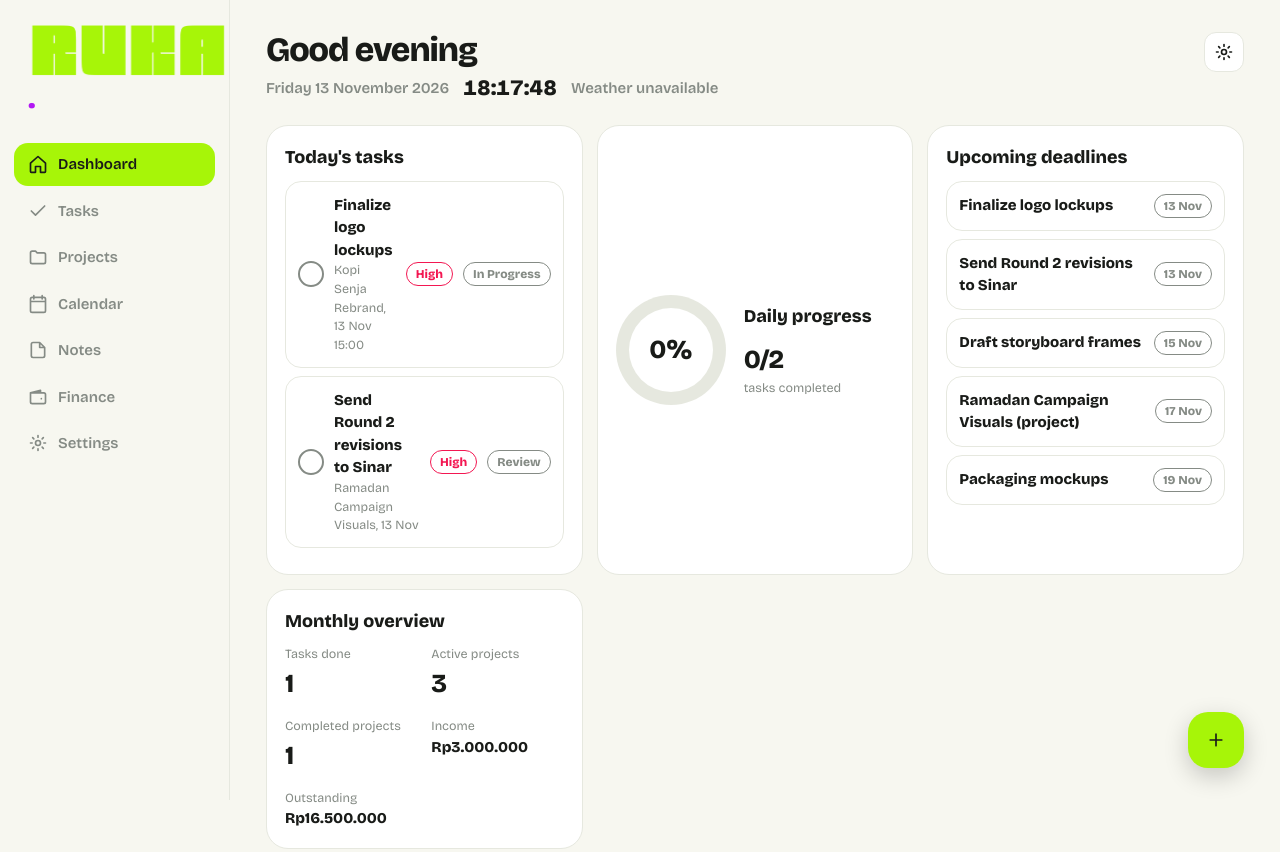
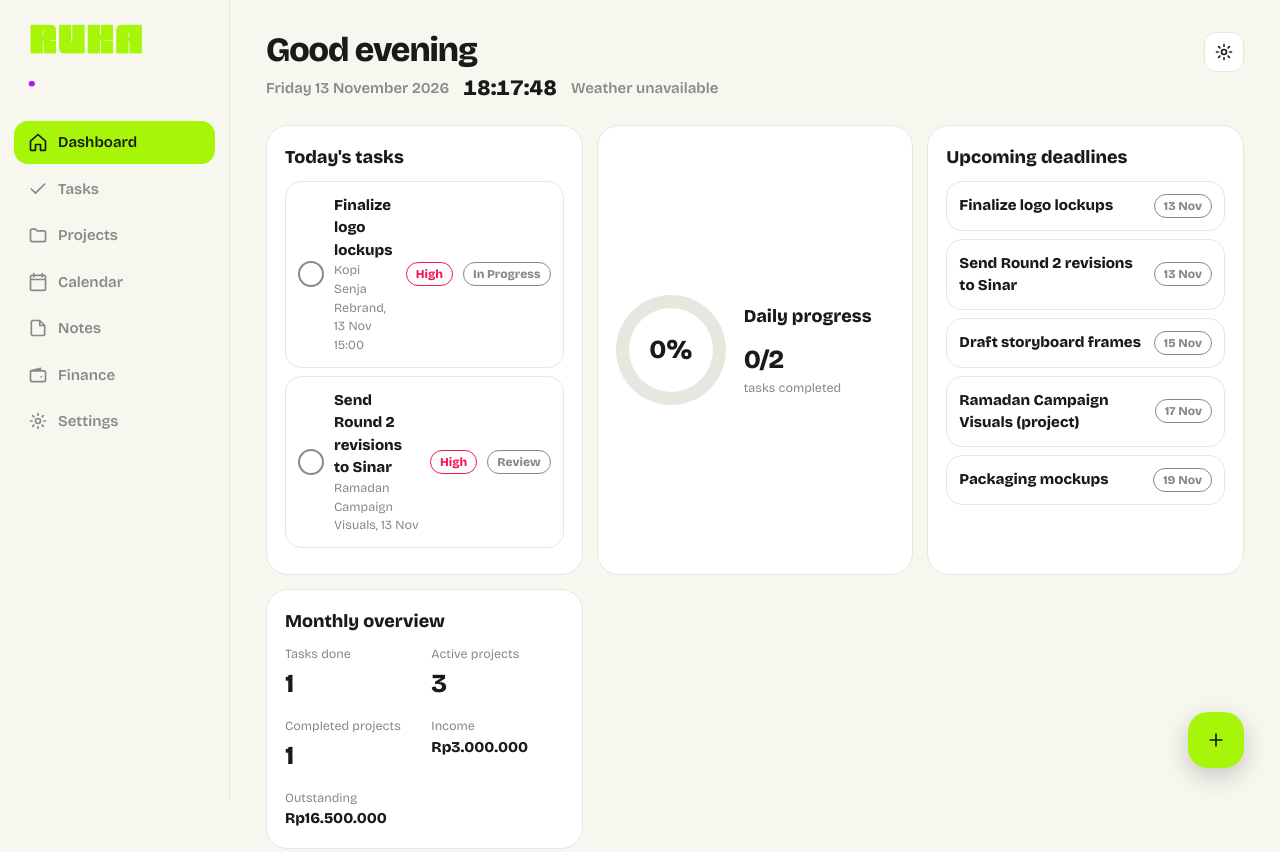
Before and after one commit to apexcapricorn-ops/ruka-creative-workspace, a plain HTML site: page index.html in a window 1280 px wide. Shown: the top 852 px of the page. Drawn offline with nearby package versions, Linux system fonts and the light colour scheme.

Commit message:
Adjust image dimensions in index.html

```diff
--- a/index.html
+++ b/index.html
@@ -54,8 +54,8 @@ input[type=color]{padding:2px;height:42px}input[type=checkbox]{width:auto}
 .lg img {
   display: block;
   width: auto;
-  height: 52px;
-  max-width: 200px;
+  height: 30px;
+  max-width: 120px;
   object-fit: contain;
 }
 
```
